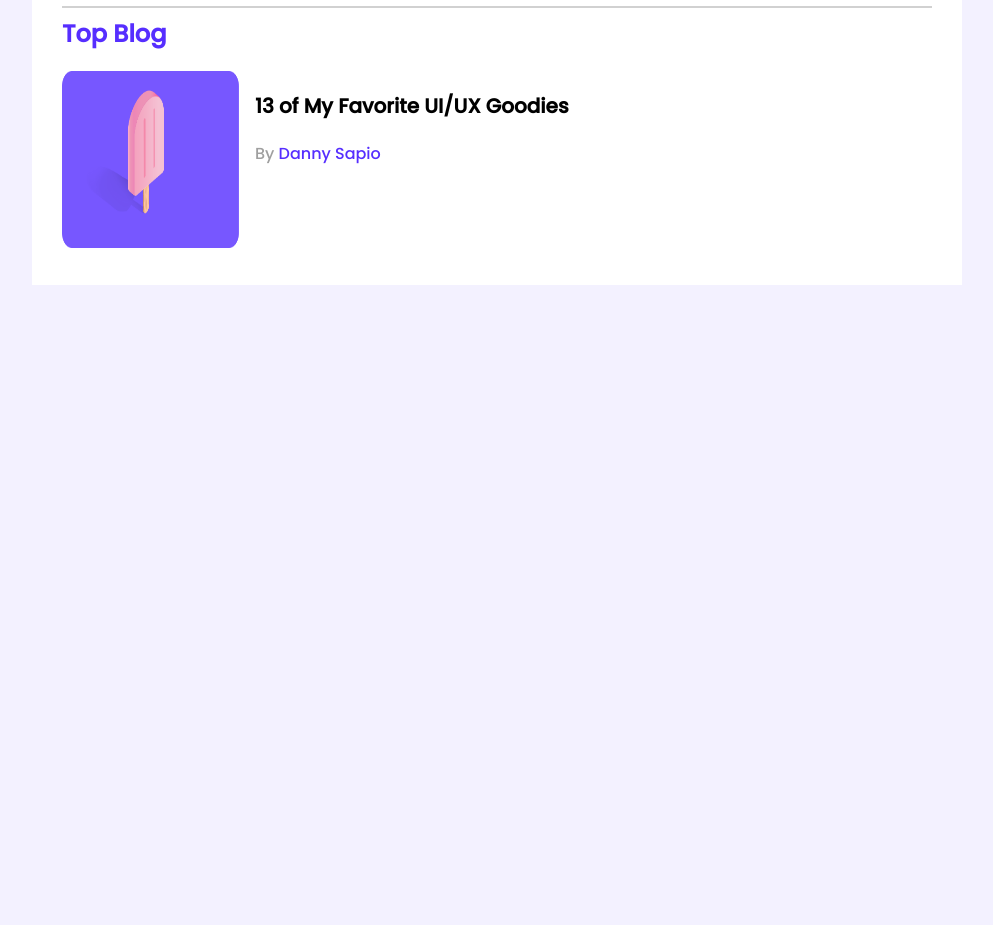
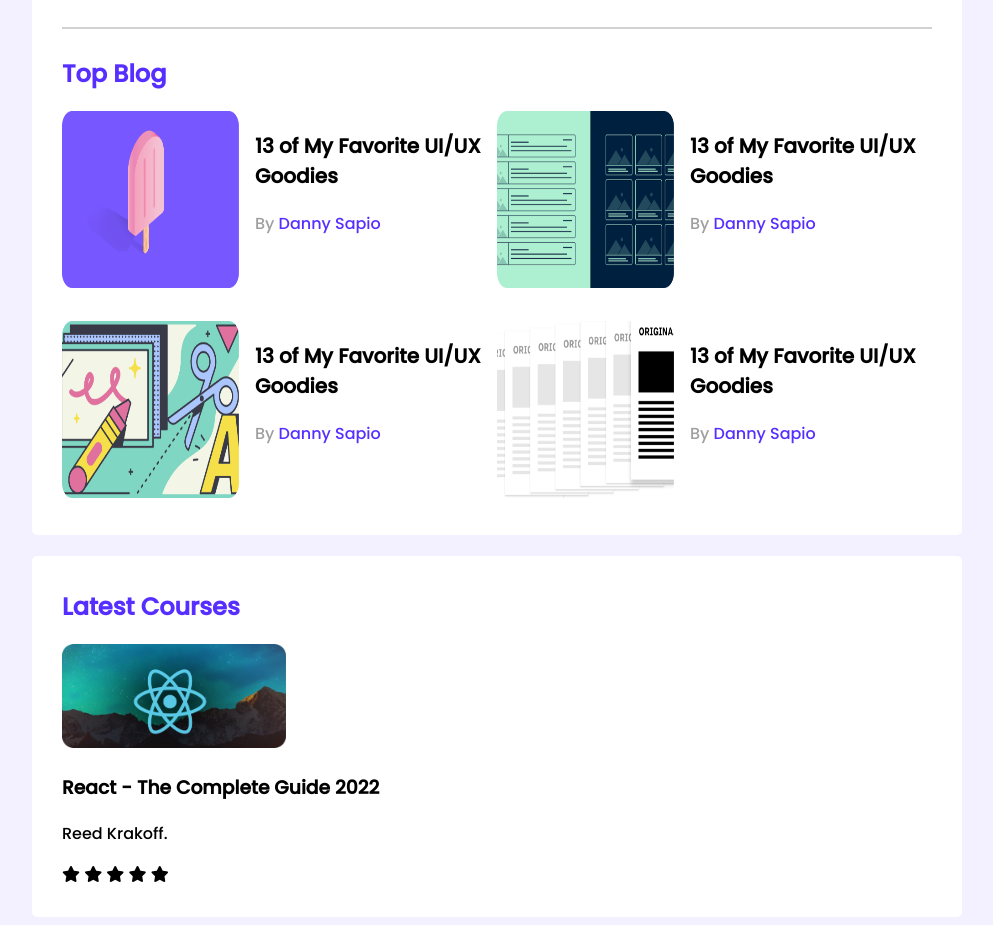
Before and after one commit to shakirmouri/leader-board-css3, a plain HTML site: page index.html in a window 1280 px wide. Shown: the part 276-1201 px from the top of the page, without its empty margins (143-1136 px from the left). Before the commit the page ends 800 px from the top, so only its background shows below. Drawn offline with Linux system fonts and the light colour scheme.

Commit message:
submitted

```diff
--- a/index.html
+++ b/index.html
@@ -5,6 +5,8 @@
     <meta http-equiv="X-UA-Compatible" content="IE=edge">
     <meta name="viewport" content="width=device-width, initial-scale=1.0">
     <title>Landin Page</title>
+    <!-- Font awesome -->
+    <script src="https://kit.fontawesome.com/3dcacf1b1e.js" crossorigin="anonymous"></script>
     <!-- stylesheet -->
     <link rel="stylesheet" href="styles/style.css">
 </head>
@@ -49,7 +51,6 @@
             <hr>
             <div class="top-blogs">
                 <h2 class="section-title"> Top Blog</h2>
-            </div>
                 <div class="blogs">
                     <article class="blog">
                      <div class="thumbnail">
@@ -62,6 +63,66 @@
                          <p class="blog-author">By <a href="">  Danny Sapio</a></p>
                      </div>
                     </article>
+                    <article class="blog">
+                     <div class="thumbnail">
+                         <img src="images/blogs/blog-2.png" alt="" >
+                     </div>
+                     <div class="blog-info">
+                         <h3 class="blog-title">
+                             13 of My Favorite UI/UX Goodies
+                         </h3>
+                         <p class="blog-author">By <a href="">  Danny Sapio</a></p>
+                     </div>
+                    </article>
+                    <article class="blog">
+                     <div class="thumbnail">
+                         <img src="images/blogs/blog-3.png" alt="" >
+                     </div>
+                     <div class="blog-info">
+                         <h3 class="blog-title">
+                             13 of My Favorite UI/UX Goodies
+                         </h3>
+                         <p class="blog-author">By <a href="">  Danny Sapio</a></p>
+                     </div>
+                    </article>
+                    <article class="blog">
+                     <div class="thumbnail">
+                         <img src="images/blogs/blog-4.png" alt="" >
+                     </div>
+                     <div class="blog-info">
+                         <h3 class="blog-title">
+                             13 of My Favorite UI/UX Goodies
+                         </h3>
+                         <p class="blog-author">By <a href="">  Danny Sapio</a></p>
+                     </div>
+                    </article>
+                 </div>
+            </div>
+        </section>
+        <!-- latest course started -->
+        <section class="container">
+            <h2 class="section-title">
+                Latest Courses
+            </h2>
+            <div class="courses">
+                <div class="course">
+                    <div class="course-banner">
+                        <img src="images/courses/course-1.png" alt="" >
+                    </div>
+                    <div class="course-detail">
+                        <h3 class="coursetitle">React - The Complete Guide 2022</h3>
+                        <p class="course-author">Reed Krakoff.</p>
+                        <div class="course-info">
+                        <div>
+                            <i class="fa-solid fa-star filled"></i>
+                            <i class="fa-solid fa-star filled"></i>
+                            <i class="fa-solid fa-star filled"></i>
+                            <i class="fa-solid fa-star" filled></i>
+                            <i class="fa-solid fa-star"></i>
+                        </div>
+                        </div>
+                    </div>
+                </div>
             </div>
         </section>
     </main>
--- a/styles/style.css
+++ b/styles/style.css
@@ -7,12 +7,16 @@ body{
 }
 main{
     display: flex;
+    flex-direction: column;
     justify-content: center;
+    align-items: center;
 }
 .container{
     background-color: #FFFFFF;
     width: 870px;
     padding: 30px;
+    margin-top: 21px;
+    border-radius: 5px;
 }
 /* top players styles */
     .section-title{
@@ -44,10 +48,16 @@ main{
     }
     hr{
         border: 1px solid #D1D1D1;
+        margin-bottom: 27px;
     }
     /* --------------------------
               Top Blogs Styles
     -----------------------------*/
+    .blogs{
+        display: grid;
+        grid-template-columns: repeat(2,1fr);
+        grid-row-gap: 26px;
+    }
     .blog{
         display: flex;
     }
@@ -70,3 +80,8 @@ main{
         font-size: 16px;
         color: #562EFF;
     }
+    /* Courses Style */
+    .course .course-banner img{
+        width: 224px;
+        height: 104px;
+    }
```
Lines whose indentation alone changed are shown as unchanged.
